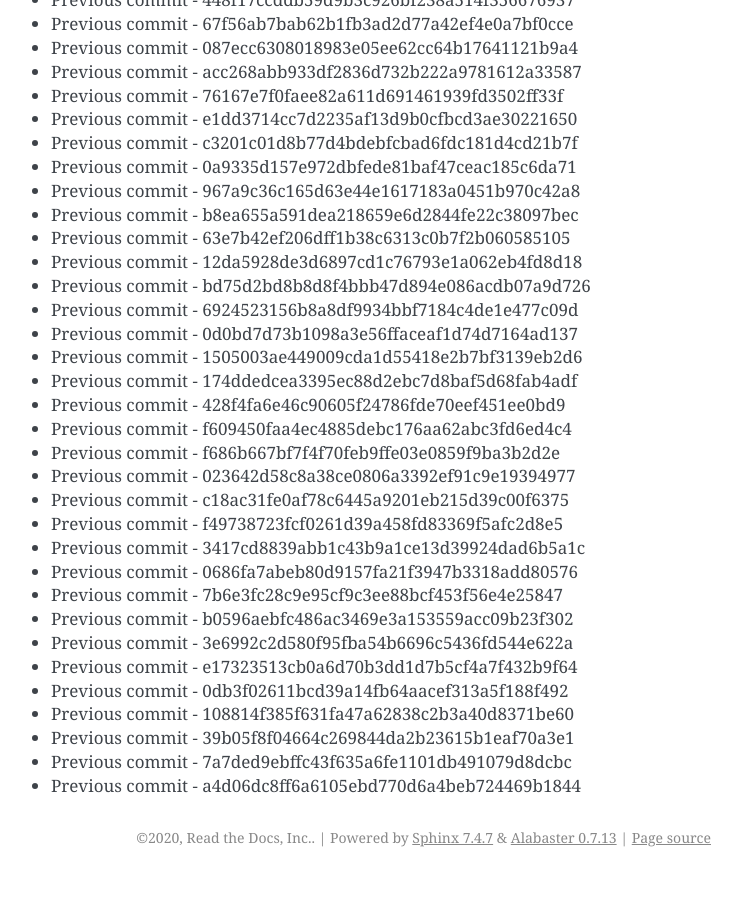
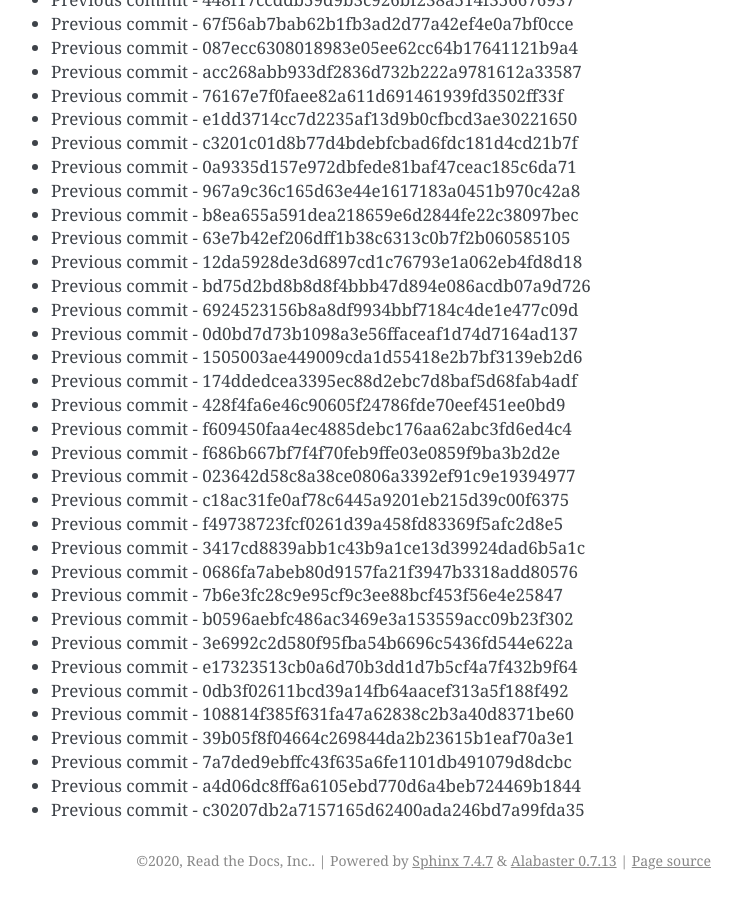
Before and after one commit to readthedocs/rtd-git-stresstest, a Sphinx documentation site: the page built from docs/updates.rst, in a window 1280 px wide and 900 px high, scrolled down 26903 px. Shown: the whole window, without its empty margins (399-1141 px from the left). Built offline with Sphinx 7.4.7, drawn with Linux system fonts in a browser that asks for light colours; before the commit the page ends 27780 px from its top, so only the background shows below that.

Commit message:
Generating commit from previous: c30207db2a7157165d62400ada246bd7a99fda35

```diff
--- a/docs/updates.rst
+++ b/docs/updates.rst
@@ -1162,3 +1162,4 @@ It can be tested for any performance characteristics.
 * Previous commit - 39b05f8f04664c269844da2b23615b1eaf70a3e1
 * Previous commit - 7a7ded9ebffc43f635a6fe1101db491079d8dcbc
 * Previous commit - a4d06dc8ff6a6105ebd770d6a4beb724469b1844
+* Previous commit - c30207db2a7157165d62400ada246bd7a99fda35
```
